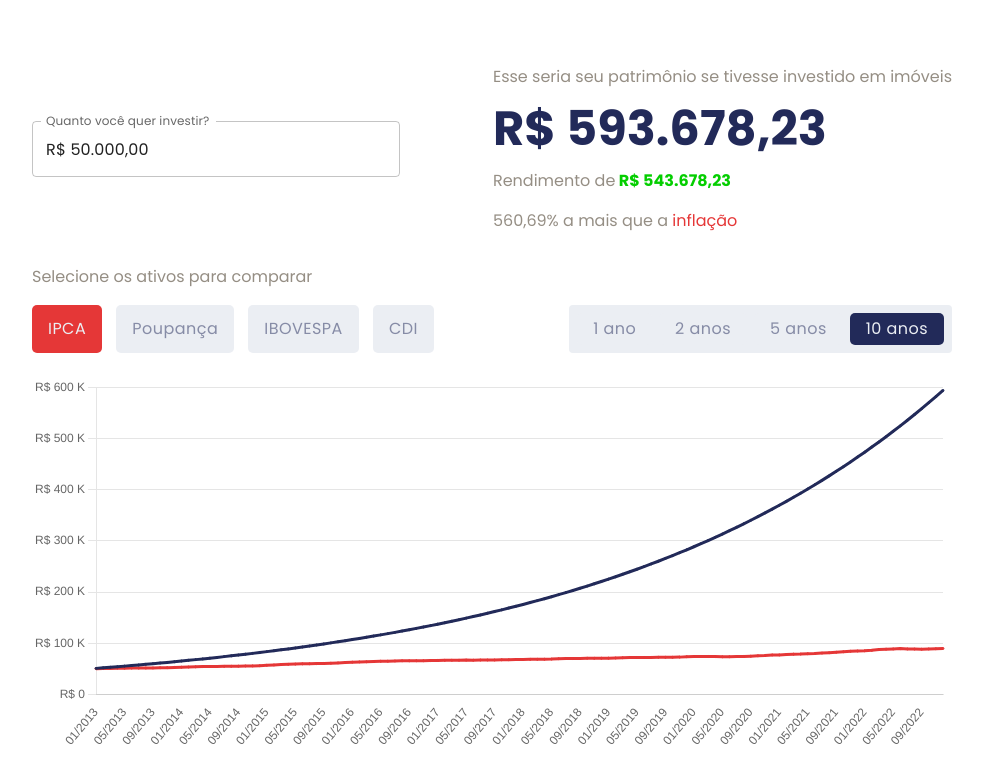
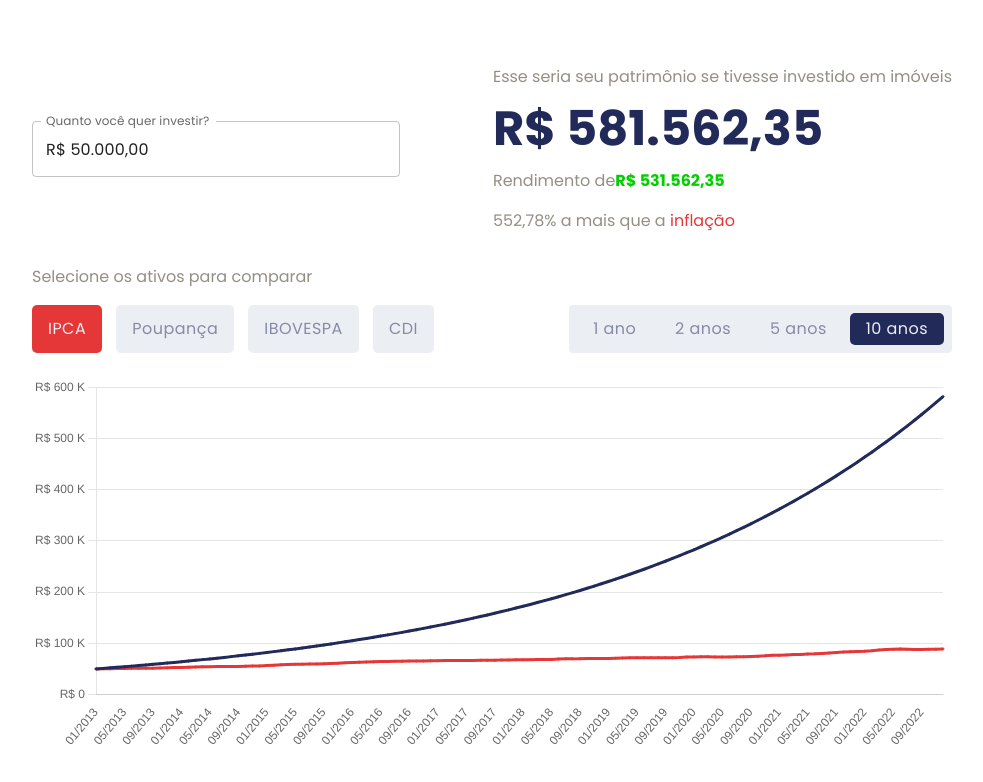
Before and after one commit to O-Investidor-Imobiliario/comparador, a React (Vite) app: page / in a window 1280 px wide. Shown: the top 782 px of the page, without its empty margins (148-1131 px from the left). Built offline with nearby package versions, Linux system fonts and the light colour scheme.

Commit message:
feat: periods filter working correctly

```diff
--- a/src/pages/comparator/components/results/index.tsx
+++ b/src/pages/comparator/components/results/index.tsx
@@ -11,12 +11,16 @@ export const Results: React.FC<ResultProps> = ({ result, income, compare }) => {
     <div>
       <p>Esse seria seu patrimônio se tivesse investido em imóveis</p>
       <p style={styles.result}>
-        {result.toLocaleString("pt-BR", { style: "currency", currency: "BRL" })}
+        {result &&
+          result.toLocaleString("pt-BR", {
+            style: "currency",
+            currency: "BRL",
+          })}
       </p>
       <p>
         Rendimento de
         <span style={styles.incomeValue}>
-          {" " +
+          {" " + income &&
             income.toLocaleString("pt-BR", {
               style: "currency",
               currency: "BRL",
--- a/src/pages/comparator/index.tsx
+++ b/src/pages/comparator/index.tsx
@@ -43,27 +43,40 @@ const ipca = ipcaService.getValues();
 
 const calculateIncome = (
   percentsList: { date: string; value: number }[],
-  investmentValue: number
+  investmentValue: number,
+  period: number = 5
 ) => {
-  return percentsList.reduce((acc: number[], curr, idx) => {
-    if (acc.length > 0) {
-      return [...acc, acc[idx - 1] * (curr.value / 100 + 1)];
-    } else return [investmentValue * (curr.value / 100 + 1)];
-  }, []);
+  return percentsList
+    .filter((item) => {
+      const itemYear = parseInt(item.date.split("/")[1]);
+      return itemYear >= 2022 - period + 1; // && itemYear >= 2022;
+    })
+    .reduce((acc: number[], curr, idx) => {
+      if (acc.length > 0) {
+        return [...acc, acc[idx - 1] * (curr.value / 100 + 1)];
+      } else return [investmentValue];
+    }, []);
 };
 
 const calculateFinalIncome = (
   percentsList: { date: string; value: number }[],
-  investmentValue: number
+  investmentValue: number,
+  period: number
 ) => {
-  return calculateIncome(percentsList, investmentValue)[
-    percentsList.length - 1
-  ];
+  const incomes = calculateIncome(percentsList, investmentValue, period);
+  return incomes[incomes.length - 1];
 };
 
-const calculatePercentMoreThenIpca = (investmentValue: number) => {
-  const realStateFinalIncome = calculateFinalIncome(realState, investmentValue);
-  const ipcaFinalIncome = calculateFinalIncome(ipca, investmentValue);
+const calculatePercentMoreThenIpca = (
+  investmentValue: number,
+  period: number
+) => {
+  const realStateFinalIncome = calculateFinalIncome(
+    realState,
+    investmentValue,
+    period
+  );
+  const ipcaFinalIncome = calculateFinalIncome(ipca, investmentValue, period);
 
   const differenceOfIncomes = realStateFinalIncome - ipcaFinalIncome;
   return `${((differenceOfIncomes / ipcaFinalIncome) * 100)
@@ -71,11 +84,11 @@ const calculatePercentMoreThenIpca = (investmentValue: number) => {
     .replace(".", ",")}%`;
 };
 
-const getDataset = (label: string, investmentValue: number) => {
+const getDataset = (label: string, investmentValue: number, period: number) => {
   return {
     realState: {
       label: "Litoral Catarinense",
-      data: calculateIncome(realState, investmentValue),
+      data: calculateIncome(realState, investmentValue, period),
       borderColor: Colors.PRIMARY,
       backgroundColor: Colors.PRIMARY,
       pointHoverBackgroundColor: Colors.PRIMARY,
@@ -87,7 +100,7 @@ const getDataset = (label: string, investmentValue: number) => {
 
     ipca: {
       label: "IPCA",
-      data: calculateIncome(ipca, investmentValue),
+      data: calculateIncome(ipca, investmentValue, period),
       borderColor: Colors.RED,
       backgroundColor: Colors.RED,
       pointBackgroundColor: Colors.RED,
@@ -99,7 +112,7 @@ const getDataset = (label: string, investmentValue: number) => {
     },
     poupança: {
       label: "Poupança",
-      data: calculateIncome(savingsAccount, investmentValue),
+      data: calculateIncome(savingsAccount, investmentValue, period),
       borderColor: Colors.BROWN,
       backgroundColor: Colors.BROWN,
       pointHoverBackgroundColor: Colors.BROWN,
@@ -110,7 +123,7 @@ const getDataset = (label: string, investmentValue: number) => {
     },
     ibovespa: {
       label: "IBOVESPA",
-      data: calculateIncome(ibovespa, investmentValue),
+      data: calculateIncome(ibovespa, investmentValue, period),
       borderColor: Colors.STRONG_GRAY,
       backgroundColor: Colors.STRONG_GRAY,
       pointHoverBackgroundColor: Colors.STRONG_GRAY,
@@ -121,7 +134,7 @@ const getDataset = (label: string, investmentValue: number) => {
     },
     cdi: {
       label: "CDI",
-      data: calculateIncome(cdi, investmentValue),
+      data: calculateIncome(cdi, investmentValue, period),
       borderColor: Colors.GRAY,
       backgroundColor: Colors.GRAY,
       pointHoverBackgroundColor: Colors.GRAY,
@@ -135,13 +148,21 @@ const getDataset = (label: string, investmentValue: number) => {
 
 const getInitialData = (
   initialValue: number,
-  datasets: string[]
+  datasets: string[],
+  period: number
 ): { labels: string[]; datasets: any[] } => {
-  const labels = realState.map(({ date }) => date);
+  const labels = realState
+    .filter((item) => {
+      const itemYear = parseInt(item.date.split("/")[1]);
+      return itemYear >= 2022 - period + 1; // && itemYear >= 2022;
+    })
+    .map(({ date }) => date);
 
   return {
     labels,
-    datasets: datasets.map((dataset) => getDataset(dataset, initialValue)),
+    datasets: datasets.map((dataset) =>
+      getDataset(dataset, initialValue, period)
+    ),
   };
 };
 
@@ -156,10 +177,12 @@ export const ComparatorPage = () => {
   const [investments, setInvestments] = useState<string[]>(() => ["ipca"]);
   const [period, setPeriod] = useState<string>("10");
   const [chartData, setChartData] = useState(
-    getInitialData(getNumberFromCurrency(initialValue), ["realState", "ipca"])
+    getInitialData(
+      getNumberFromCurrency(initialValue),
+      ["realState", "ipca"],
+      parseInt(period)
+    )
   );
-
-  // console.log(realState.map(({ date }) => date));
 
   const setDataSets = useCallback(() => {
     if (chartData) {
@@ -171,14 +194,18 @@ export const ComparatorPage = () => {
         }
       });
       setChartData(
-        getInitialData(getNumberFromCurrency(initialValue), datasets)
+        getInitialData(
+          getNumberFromCurrency(initialValue),
+          datasets,
+          parseInt(period)
+        )
       );
     }
-  }, [initialValue]);
+  }, [initialValue, period]);
 
   useEffect(() => {
     setDataSets();
-  }, [initialValue]);
+  }, [initialValue, period]);
 
   const handleInvestmentsChange = (event: any, newInvestments: string[]) => {
     setInvestments(newInvestments);
@@ -197,12 +224,15 @@ export const ComparatorPage = () => {
         ),
       }));
     } else {
-      console.log(parseInt(period) * 12);
       setChartData((old) => ({
         ...old,
         datasets: [
           ...old.datasets,
-          getDataset(newInvestment, getNumberFromCurrency(initialValue)),
+          getDataset(
+            newInvestment,
+            getNumberFromCurrency(initialValue),
+            parseInt(period)
+          ),
         ],
       }));
     }
@@ -244,17 +274,20 @@ export const ComparatorPage = () => {
           income={
             calculateFinalIncome(
               realState,
-              getNumberFromCurrency(initialValue)
+              getNumberFromCurrency(initialValue),
+              parseInt(period)
             ) - getNumberFromCurrency(initialValue)
           }
           result={calculateFinalIncome(
             realState,
-            getNumberFromCurrency(initialValue)
+            getNumberFromCurrency(initialValue),
+            parseInt(period)
           )}
           compare={{
             name: "inflação",
             percentIncome: calculatePercentMoreThenIpca(
-              getNumberFromCurrency(initialValue)
+              getNumberFromCurrency(initialValue),
+              parseInt(period)
             ),
           }}
         />
--- a/src/services/cdi-service.ts
+++ b/src/services/cdi-service.ts
@@ -1122,10 +1122,6 @@ export class CdiService extends AxiosClient {
         date: "12/2022",
         value: 1.12,
       },
-      {
-        date: "01/2023",
-        value: 0.36,
-      },
     ];
 
     const anual = [
```
